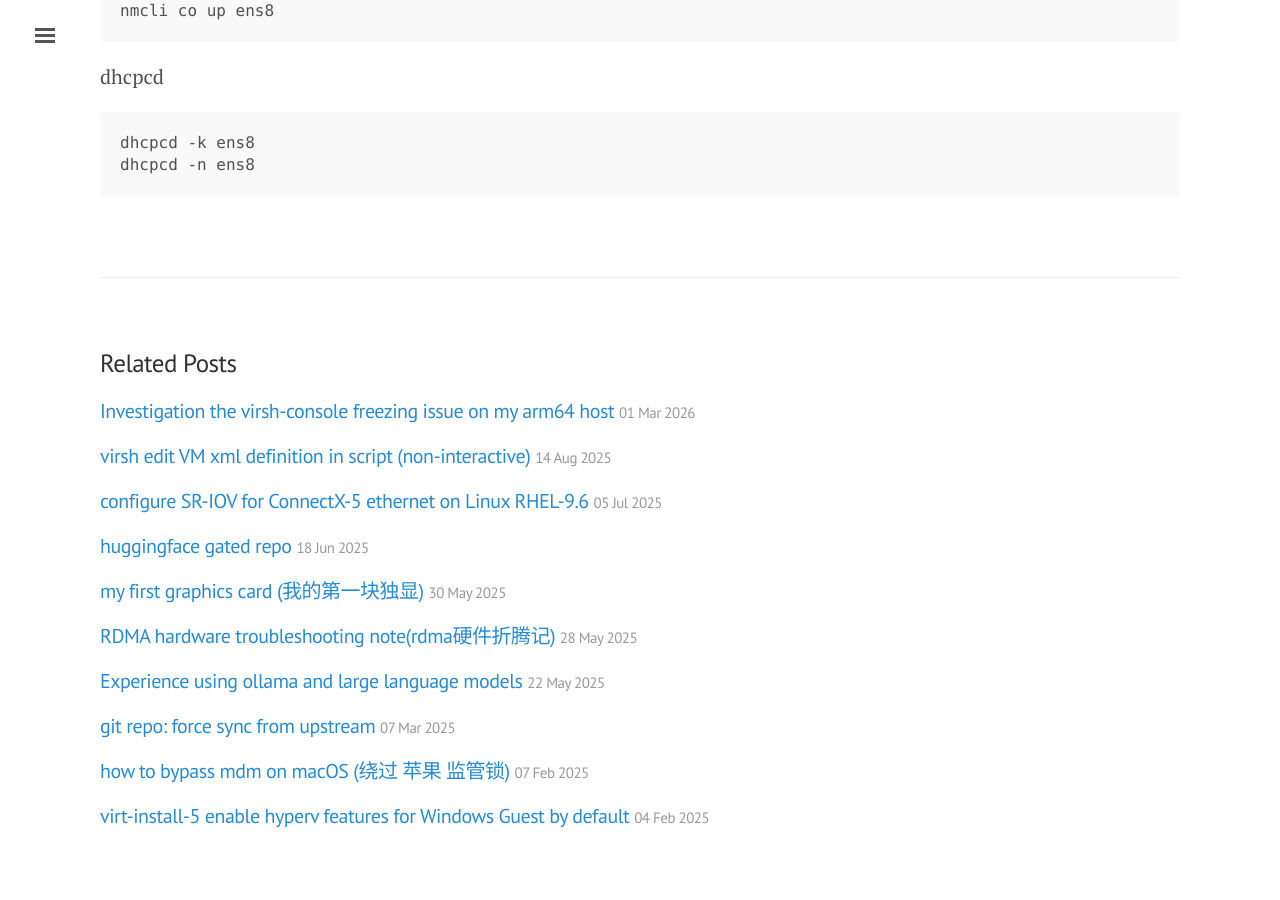
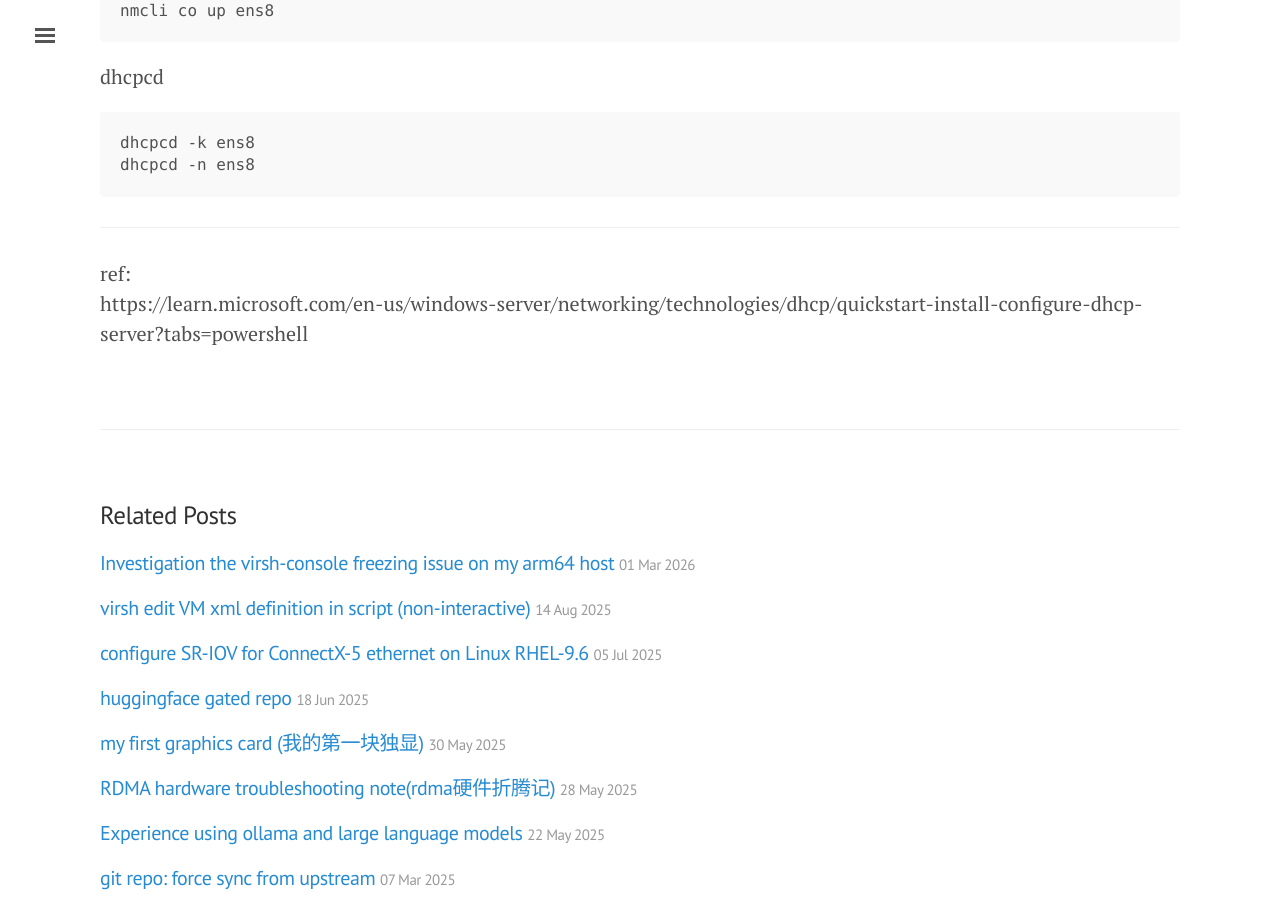
Before and after one commit to tcler/tcler.github.io, a Jekyll site: the page built from _posts/2026-03-03-setup-dhcp-server-on-windows-server.md, in a window 1280 px wide and 900 px high, scrolled down 2125 px. Built offline with Jekyll 4.4.1, drawn with Linux system fonts in a browser that asks for light colours; some of the changed lines change nothing that is shown.

Commit message:
Update 2026-03-03-setup-dhcp-server-on-windows-server.md

````diff
--- a/_posts/2026-03-03-setup-dhcp-server-on-windows-server.md
+++ b/_posts/2026-03-03-setup-dhcp-server-on-windows-server.md
@@ -72,3 +72,8 @@ dhcpcd
 dhcpcd -k ens8
 dhcpcd -n ens8
 ```
+
+
+---
+ref:
+ https://learn.microsoft.com/en-us/windows-server/networking/technologies/dhcp/quickstart-install-configure-dhcp-server?tabs=powershell
````
